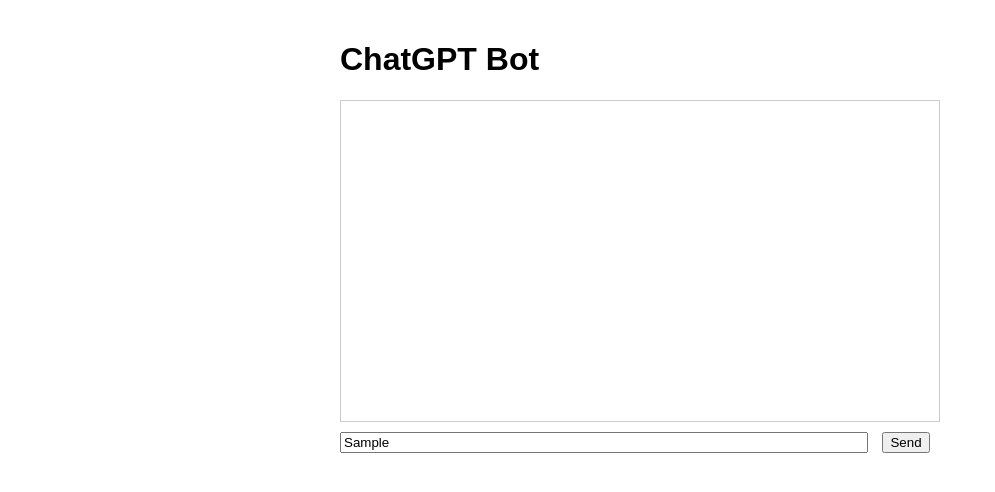
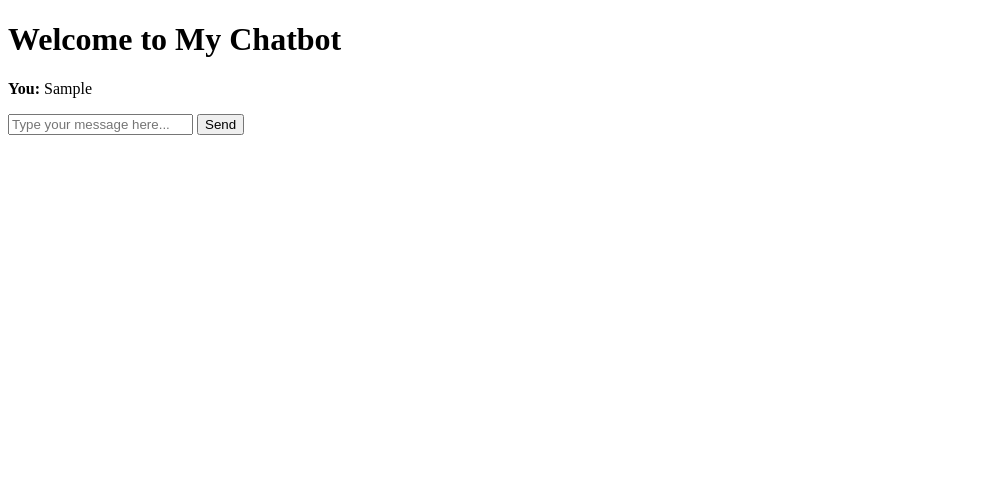
Before and after one commit to Hunter100102/my-chatbot-website, a plain HTML site: page public/index.html in a window 1280 px wide. Both pictures are taken after typing "Sample" into the empty fields and a click on the button "Send". Shown: the whole page, without its empty margins (0-995 px from the left). Drawn offline with Linux system fonts and the light colour scheme; no server answers.

Commit message:
adding backend directory

```diff
--- a/public/index.html
+++ b/public/index.html
@@ -3,34 +3,14 @@
 <head>
     <meta charset="UTF-8">
     <meta name="viewport" content="width=device-width, initial-scale=1.0">
-    <title>ChatGPT Bot</title>
-    <style>
-        /* Optional CSS for styling */
-        body {
-            font-family: Arial, sans-serif;
-            max-width: 600px;
-            margin: auto;
-            padding: 20px;
-        }
-        #chat-container {
-            border: 1px solid #ccc;
-            padding: 10px;
-            height: 300px;
-            overflow-y: scroll;
-            margin-bottom: 10px;
-        }
-        #message-input {
-            width: calc(100% - 80px);
-            margin-right: 10px;
-        }
-    </style>
+    <title>My Chatbot</title>
 </head>
 <body>
-    <h1>ChatGPT Bot</h1>
-    <div id="chat-container"></div>
-    <div>
-        <input type="text" id="message-input" placeholder="Type your message...">
-        <button id="send-button">Send</button>
+    <h1>Welcome to My Chatbot</h1>
+    <div id="chat-container">
+        <div id="chat-output"></div>
+        <input type="text" id="chat-input" placeholder="Type your message here...">
+        <button onclick="sendMessage()">Send</button>
     </div>
     <script src="script.js"></script>
 </body>
--- a/public/script.js
+++ b/public/script.js
@@ -1,26 +1,26 @@
-// script.js
-document.addEventListener('DOMContentLoaded', function () {
-    const chatContainer = document.getElementById('chat-container');
-    const apiUrl = 'https://my-chatbot-backend.herokuapp.com/query'; // Replace with your Heroku app URL
+async function sendMessage() {
+    const inputElement = document.getElementById('chat-input');
+    const outputElement = document.getElementById('chat-output');
 
-    async function sendMessage(message) {
-        const response = await fetch(apiUrl, {
-            method: 'POST',
-            headers: {
-                'Content-Type': 'application/json',
-            },
-            body: JSON.stringify({ message }),
-        });
-        const data = await response.json();
-        appendMessage(data.reply);
-    }
+    const userMessage = inputElement.value;
+    if (!userMessage) return;
 
-    function appendMessage(message) {
-        const messageElement = document.createElement('div');
-        messageElement.innerText = message;
-        chatContainer.appendChild(messageElement);
-    }
+    // Display the user's message
+    outputElement.innerHTML += `<p><strong>You:</strong> ${userMessage}</p>`;
+    inputElement.value = '';
 
-    // Example: Triggering a message
-    sendMessage('Hello, ChatGPT!');
-});
+    // Send the user's message to the backend
+    const response = await fetch('/api', {
+        method: 'POST',
+        headers: {
+            'Content-Type': 'application/json'
+        },
+        body: JSON.stringify({ prompt: userMessage })
+    });
+
+    const data = await response.json();
+
+    // Display the bot's response
+    const botMessage = data.choices && data.choices.length > 0 ? data.choices[0].text : 'Sorry, I didn\'t understand that.';
+    outputElement.innerHTML += `<p><strong>Bot:</strong> ${botMessage}</p>`;
+}
```
Also changed, not shown: backend/index.js (added, +41 -0 lines), backend/package.json (added, +17 -0 lines), package.json (deleted, +0 -13 lines), README.md, 2 other files.
